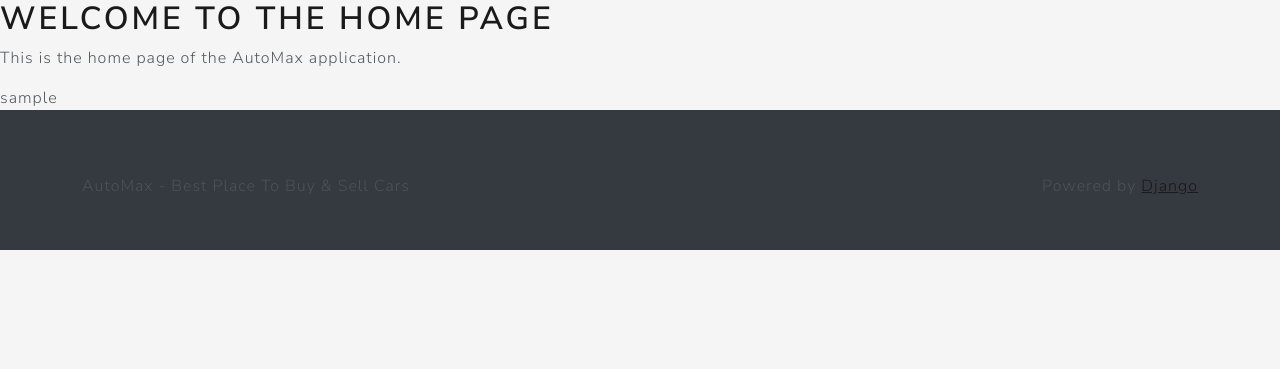
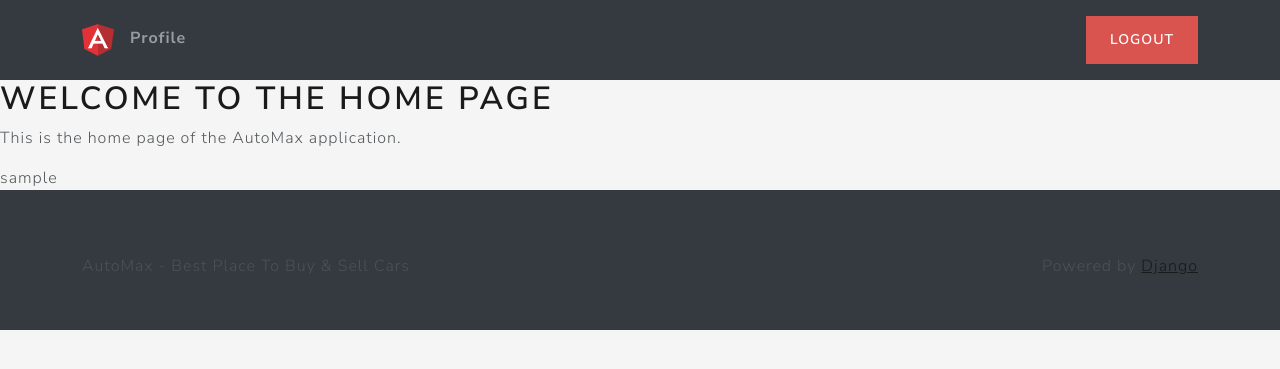
Before and after one commit to GautamAggarwal-05/Automax-Django-based-web-app, a Django app: page /home/ in a window 1280 px wide. Shown: the top 369 px of the page. Run offline with Django 5.2, Linux system fonts and the light colour scheme; the visitor is signed in with stand-in values (Sample User, id 1); some libraries are stand-ins or nearby versions.

Commit message:
added header and logout functionality

```diff
--- a/src/main/templates/base/base.html
+++ b/src/main/templates/base/base.html
@@ -24,6 +24,29 @@
         </div>
     {% endfor %}
     {% endif %}
+    {% block header %}
+    <header class="p-3 bg-dark text-white w-100 nav-masthead">
+        <div class="container">
+            <div class="d-flex flex-wrap align-items-center justify-content-center justify-content-lg-start">
+                <a href="{% url 'home' %}"
+                    class="d-flex align-items-center mb-2 mb-lg-0 text-white text-decoration-none">
+                    <img class="bi me-2" width="32" height="32" src="{% static 'images/logo.png' %}"
+                        aria-label="Bootstrap">
+                </a>
+                {% if request.user.is_authenticated %}
+                <ul class="nav col-12 col-lg-auto me-lg-auto mb-2 justify-content-center mb-md-0">
+                    <li>
+                        <a href="" class="nav-link px-2">Profile</a>
+                    </li>
+                </ul>
+                <div class="text-end">
+                    <a type="button" href="{% url 'logout'%}" class="btn btn-danger">Logout</a>
+                </div>
+                {% endif %}
+            </div>
+        </div>
+    </header>
+    {% endblock %}
     {% block body %}
     {% endblock %}
 </body>
--- a/src/users/urls.py
+++ b/src/users/urls.py
@@ -1,7 +1,8 @@
 from django.urls import path
 
-from .views import login_view, RegisterView
+from .views import login_view, RegisterView, logout_view
 urlpatterns =[
     path('login/',login_view,name='login'),
-    path('register/',RegisterView.as_view(),name='register')
+    path('register/',RegisterView.as_view(),name='register'),
+    path('logout/',logout_view,name='logout')
 ]
```
Also changed, not shown: src/users/views.py (+7 -1 lines).
